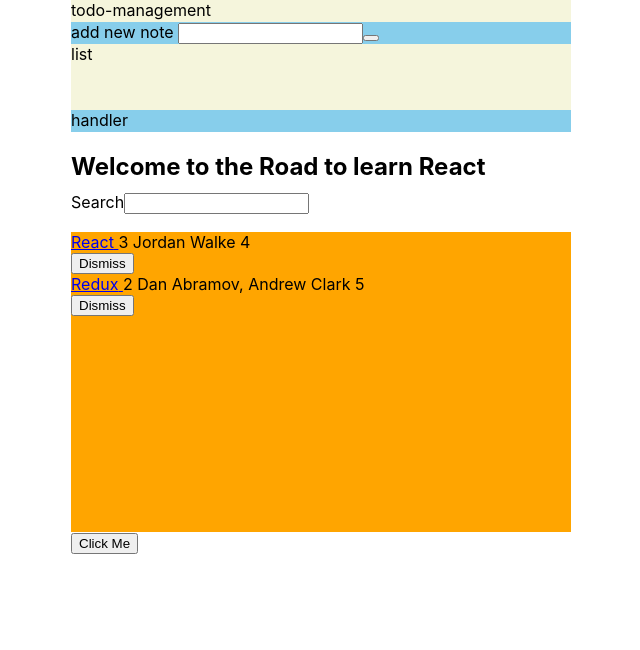
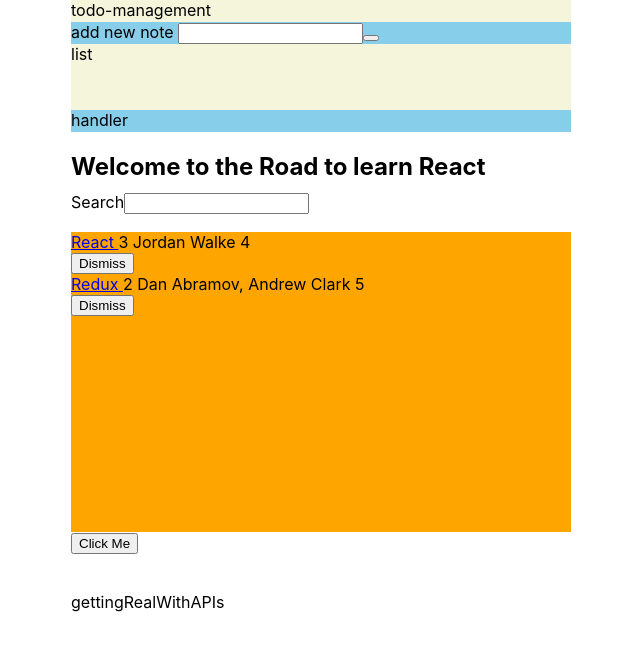
Before and after one commit to xhf394/todo-management, a React (Create React App) app: page / in a window 1280 px wide. Shown: the top 650 px of the page, without its empty margins (319-959 px from the left). Built offline with nearby package versions, Linux system fonts and the light colour scheme.

Commit message:
import api section

```diff
--- a/src/Components/TheRoad/TheRoad.js
+++ b/src/Components/TheRoad/TheRoad.js
@@ -1,5 +1,6 @@
 import React, { Component } from 'react';
 import './theRoad.css';
+import GettingRealWithAPIs from './GettingRealWithAPIs';
 
 
 class Developer {
@@ -239,7 +240,7 @@
         />
 
       	<ExplainBindingsComponent />
-
+        <GettingRealWithAPIs />
       </div>
     );
   }
```
